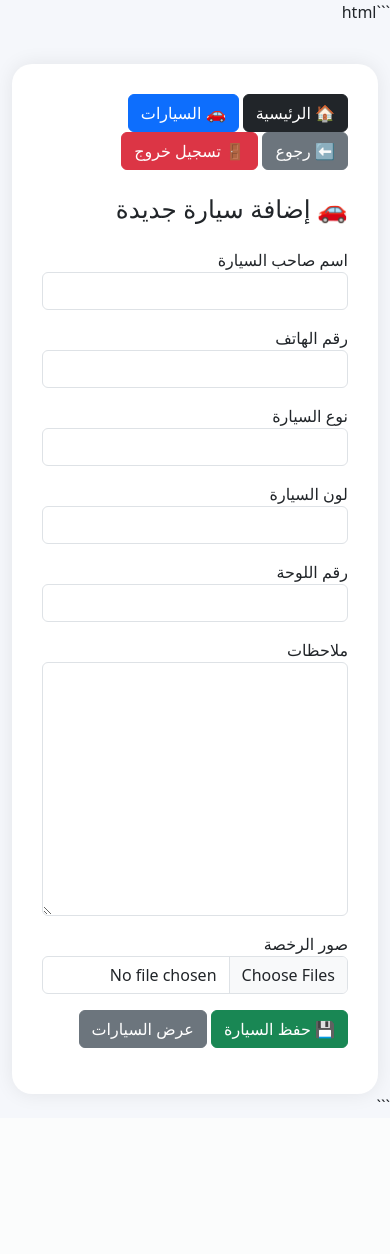
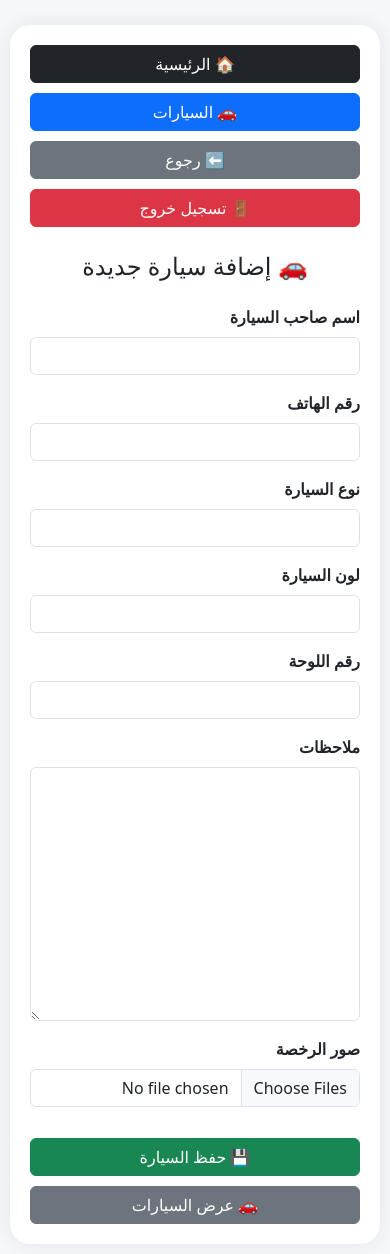
Before and after one commit to ahmedmohamedmo3z/yassen-garage, a Django app: page /add-car/ in a window 390 px wide. Before the commit the page ends 1102 px from the top, so only its background shows below. Run offline with Django 5.2, Linux system fonts and the light colour scheme; a user stored in the database is signed in.

Commit message:
Improve add car mobile view

````diff
--- a/backend/templates/garage/add_car.html
+++ b/backend/templates/garage/add_car.html
@@ -1,6 +1,5 @@
-```html
+
 <!DOCTYPE html>
-
 <html lang="ar" dir="rtl">
 
 <head>
@@ -20,11 +19,64 @@ body{
 .form-box{
     max-width:900px;
     margin:auto;
-    margin-top:40px;
+    margin-top:30px;
     background:white;
     padding:30px;
     border-radius:20px;
     box-shadow:0 0 20px rgba(0,0,0,.08);
+}
+
+.top-buttons{
+    display:flex;
+    gap:10px;
+    flex-wrap:wrap;
+    margin-bottom:25px;
+}
+
+label{
+    font-weight:600;
+    margin-bottom:8px;
+}
+
+.submit-buttons{
+    display:flex;
+    gap:10px;
+    flex-wrap:wrap;
+    margin-top:15px;
+}
+
+@media (max-width:768px){
+
+    .container{
+        padding:10px;
+    }
+
+    .form-box{
+        padding:20px;
+        margin-top:15px;
+    }
+
+    h2{
+        font-size:24px;
+        text-align:center;
+    }
+
+    .top-buttons{
+        flex-direction:column;
+    }
+
+    .top-buttons .btn{
+        width:100%;
+    }
+
+    .submit-buttons{
+        flex-direction:column;
+    }
+
+    .submit-buttons .btn{
+        width:100%;
+    }
+
 }
 
 </style>
@@ -37,7 +89,7 @@ body{
 
 <div class="form-box">
 
-<div class="mb-4">
+<div class="top-buttons">
 
     <a href="/" class="btn btn-dark">
         🏠 الرئيسية
@@ -97,22 +149,28 @@ body{
 
 <div class="col-md-12 mb-3">
 <label>صور الرخصة</label>
+
 <input
 type="file"
 name="license_images"
 multiple
 class="form-control">
+
 </div>
 
 </div>
 
-<button type="submit" class="btn btn-success">
-    💾 حفظ السيارة
-</button>
+<div class="submit-buttons">
 
-<a href="/cars/" class="btn btn-secondary">
-    عرض السيارات
-</a>
+    <button type="submit" class="btn btn-success">
+        💾 حفظ السيارة
+    </button>
+
+    <a href="/cars/" class="btn btn-secondary">
+        🚗 عرض السيارات
+    </a>
+
+</div>
 
 </form>
 
@@ -122,4 +180,3 @@ class="form-control">
 
 </body>
 </html>
-```
````
